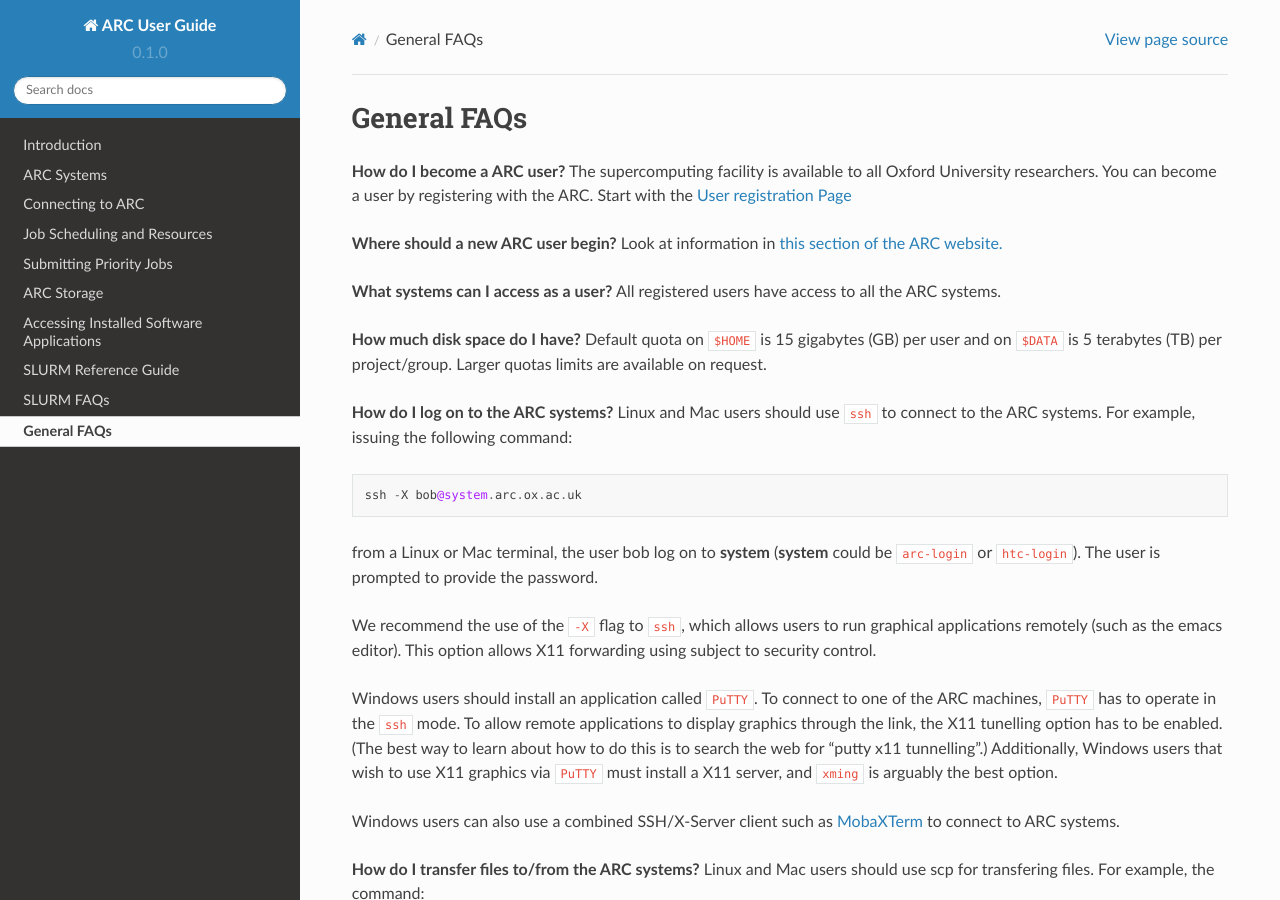
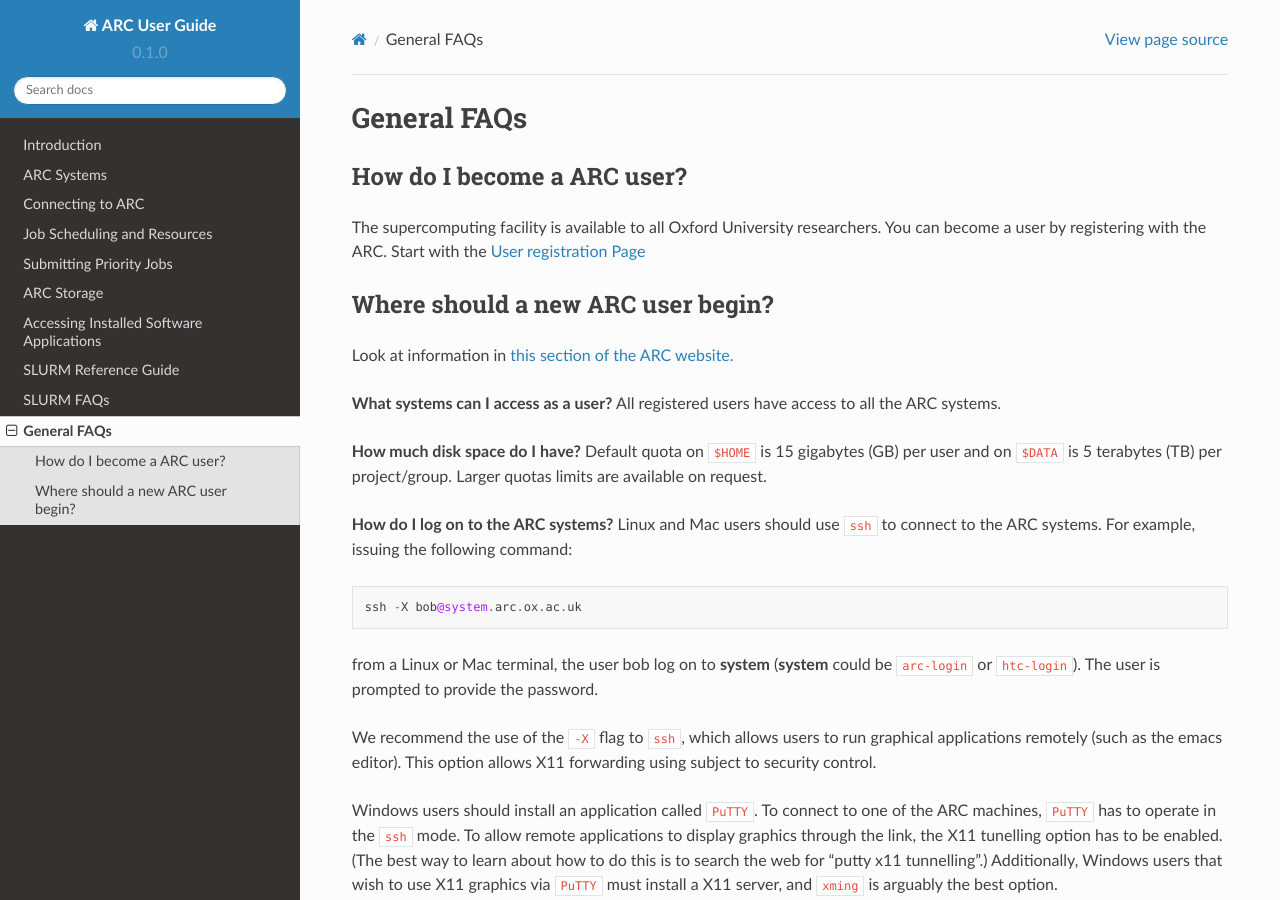
Before and after one commit to tina-friedrich/arc-user-guide, a Sphinx documentation site: the page built from docs/source/general-faq.rst, in a window 1280 px wide and 900 px high. Built offline with Sphinx 7.4.7 and the Read the Docs theme 2.0.0, drawn with Linux system fonts in a browser that asks for light colours.

Commit message:
Update general-faq.rst

```diff
--- a/docs/source/general-faq.rst
+++ b/docs/source/general-faq.rst
@@ -1,11 +1,13 @@
 General FAQs
-------------
+============
 
-**How do I become a ARC user?**
+How do I become a ARC user?
+---------------------------
 The supercomputing facility is available to all Oxford University researchers.  You can become a user by registering with the ARC.
 Start with the `User registration Page <https://www.arc.ox.ac.uk/getting-started-obtaining-an-account>`_
 
-**Where should a new ARC user begin?**
+Where should a new ARC user begin?
+----------------------------------
 Look at information in `this section of the ARC website. <https://www.arc.ox.ac.uk/what-next>`_
 
 **What systems can I access as a user?**
```
